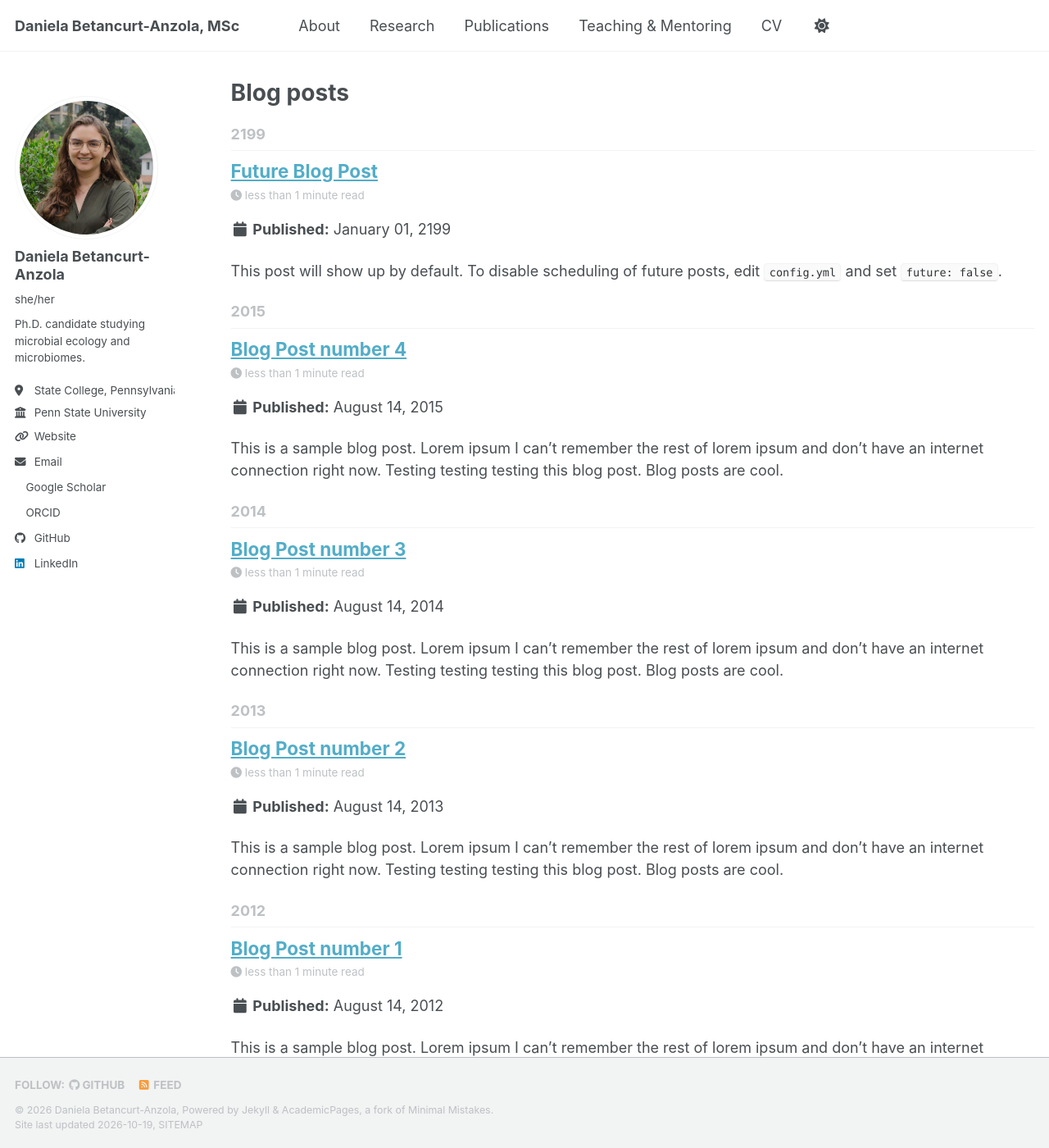
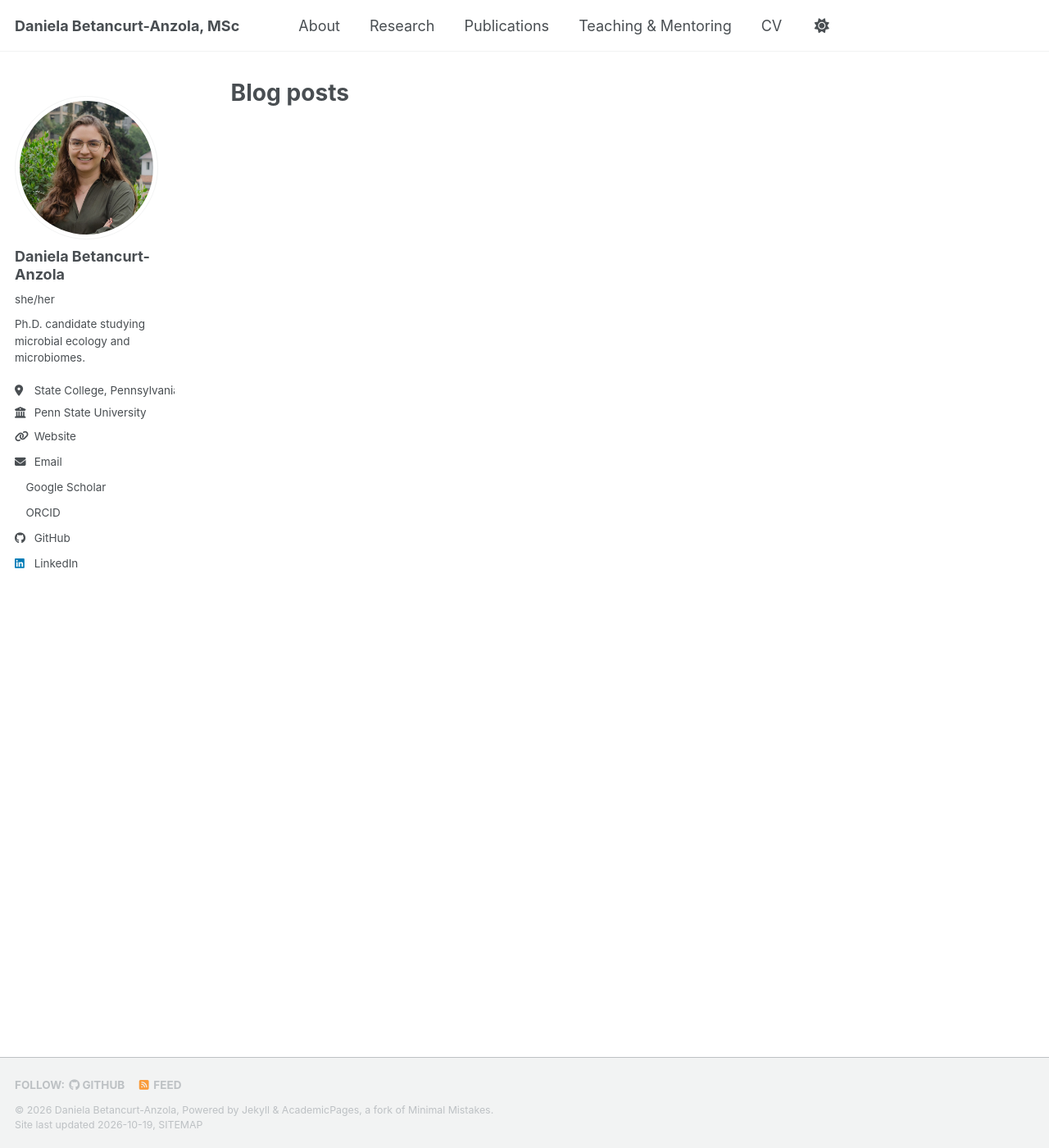
Before and after one commit to danibeta07/danibeta07.github.io, a Jekyll site: the page built from _pages/year-archive.html, in a window 1280 px wide and 1400 px high. Shown: the whole window at 82% size. Built offline with Jekyll 4.4.1, drawn with Linux system fonts in a browser that asks for light colours; a style sheet for code colours, icons or effects is not loaded; some of the changed lines change nothing that is shown.

Commit message:
Update _config.yml

```diff
--- a/_config.yml
+++ b/_config.yml
@@ -145,6 +145,10 @@ exclude:
   - README
   - tmp
   - vendor
+  - _posts
+  - _portfolio
+  - _talks
+  - _teaching
 keep_files:
   - .git
   - .svn
```
